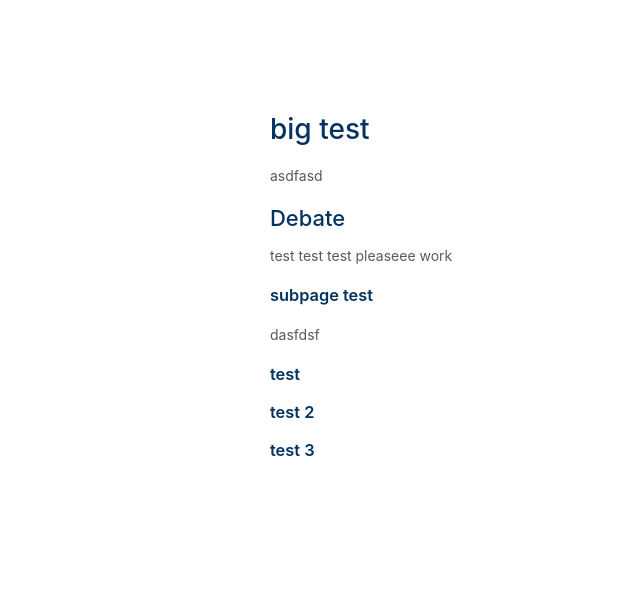
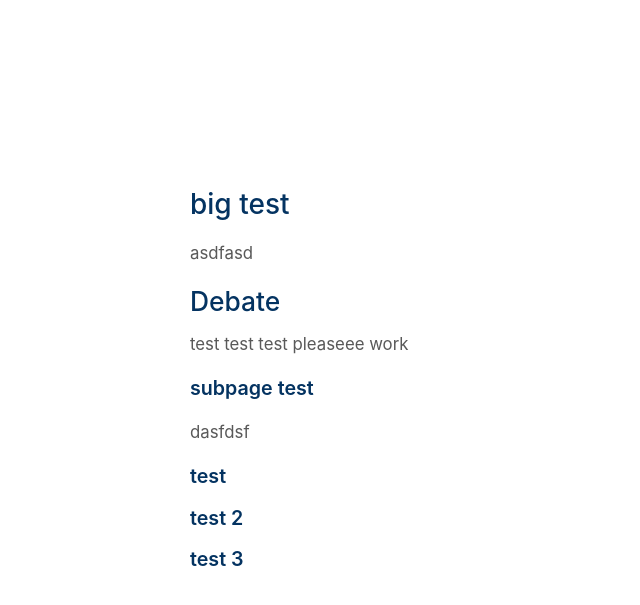
Before and after one commit to sophti84/sophti84.github.io, a Jekyll site: the page built from debate/index.md, in a window 1280 px wide. Shown: the top 605 px of the page, without its empty margins (200-840 px from the left). Built offline with Jekyll 4.4.1, drawn with Linux system fonts in a browser that asks for light colours.

Commit message:
Update subpage.html

```diff
--- a/_layouts/subpage.html
+++ b/_layouts/subpage.html
@@ -19,6 +19,19 @@
     {% else %}
     <link rel="stylesheet" href="{{ '/assets/css/style-no-dark-mode.css' | relative_url }}">
     {% endif %}
+
+    <style>
+      .wrapper {
+        max-width: 800px;
+        margin: 4rem auto;
+        padding: 0 2rem;
+        line-height: 1.6;
+      }
+
+      section {
+        font-size: 1.05rem;
+      }
+    </style>
   </head>
   <body>
     <main class="wrapper">
```
